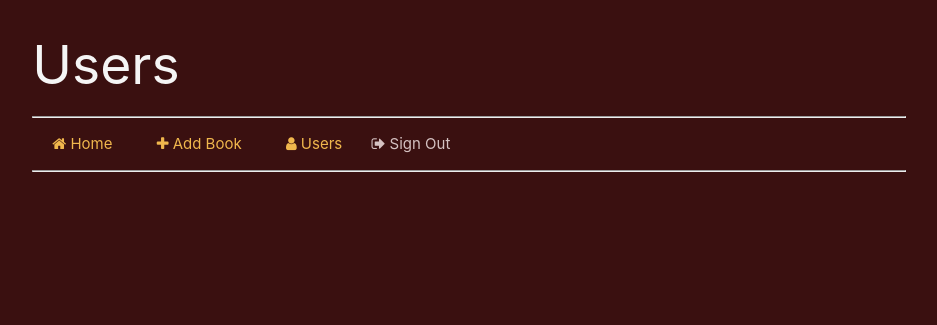
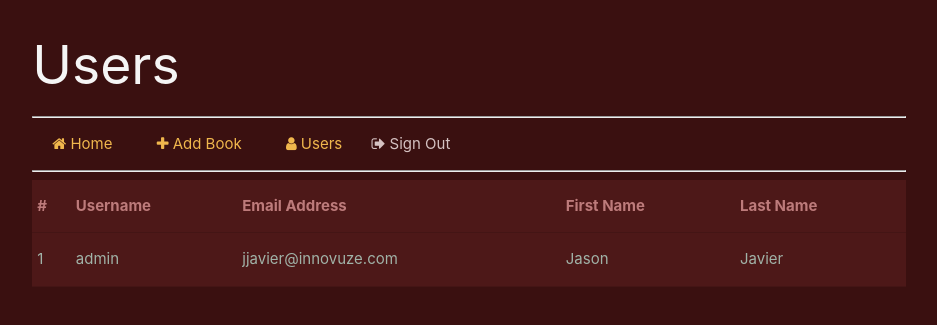
Before and after one commit to scarpakz/django-training, a Django app: page /users/ in a window 1280 px wide. Shown: the top 325 px of the page, without its empty margins (171-1108 px from the left). Run offline with Django 3.2, Linux system fonts and the light colour scheme; a user stored in the database is signed in; data comes from the database, SQL or seed files in the repository; both versions use the stored data as it was after the commit.

```diff
--- a/book_management/account/static/account/style.css
+++ b/book_management/account/static/account/style.css
@@ -57,3 +57,9 @@ body{
 .user-dashboard .row .col.s12 ul a li:hover{
     background-color: #4f1212;
 }
+
+/* BOOK ADD */
+.user-dashboard .row .col .book-form{
+    background-color:#0000003b;
+    padding: 15px;
+}
--- a/book_management/account/templates/account/dashboard.html
+++ b/book_management/account/templates/account/dashboard.html
@@ -13,7 +13,7 @@
                     <a href="{% url 'dashboard' %}">
                         <li><i class="fa fa-home"></i> Home</li>
                     </a>
-                    <a href="">
+                    <a href="{% url 'add_book' %}">
                         <li><i class="fa fa-plus"></i> Add Book</li>
                     </a>
                     <a href="{% url 'users' %}">
@@ -40,7 +40,7 @@
                             <td>{{ b.description }}</td>
                             <td>{{ b.author }}</td>
                             <td>
-                                <a href="">Update</a> /
+                                <a href="{% url 'update_book' b.id %}">Update</a> /
                                 <a href="{% url 'book_delete' b.id %}">Delete</a>
                             </td>
                         </tr>
--- a/book_management/account/templates/account/users.html
+++ b/book_management/account/templates/account/users.html
@@ -13,7 +13,7 @@
                         <a href="{% url 'dashboard' %}">
                             <li><i class="fa fa-home"></i> Home</li>
                         </a>
-                        <a href="">
+                        <a href="{% url 'add_book' %}">
                             <li><i class="fa fa-plus"></i> Add Book</li>
                         </a>
                         <a href="{% url 'users' %}">
@@ -22,6 +22,32 @@
                         <a href="{% url 'logout' %}" class="sign-out"><i class="fa fa-sign-out" aria-hidden="true"></i> Sign Out</a>
                     </ul>
                     <hr>
+                    <div class="user-table">
+                        <table>
+                            <thead>
+                                <th>#</th>
+                                <th>Username</th>
+                                <th>Email Address</th>
+                                <th>First Name</th>
+                                <th>Last Name</th>
+                            </thead>
+                            <tbody>
+                                {% if user_list %}
+                                    {% for u in user_list %}
+                                        <tr>
+                                            <td>{{ forloop.counter }}</td>
+                                            <td>{{ u.username }}</td>
+                                            <td>{{ u.email }}</td>
+                                            <td>{{ u.first_name }}</td>
+                                            <td>{{ u.last_name }}</td>
+                                        </tr>
+                                    {% endfor %}
+                                {% else %}
+                                    <p>No users to display.</p>
+                                {% endif %}
+                            </tbody>
+                        </table>
+                    </div>
                 </div>
             </div>
         </div>
--- a/book_management/account/urls.py
+++ b/book_management/account/urls.py
@@ -3,10 +3,12 @@ from .views import UserListView, DeleteBookView
 from . import views
 
 urlpatterns = [
-    path('accounts/login', views.UserLoginView.as_view(), name="login"),
+    path('accounts/login/', views.UserLoginView.as_view(), name="login"),
     path('logout/', views.UserLogoutView.as_view(), name="logout"),
     path('register/', views.UserCreateView.as_view(), name="register"),
     path('dashboard/', views.UserDashboardCreateView.as_view(), name="dashboard"),
     path('users/', views.UserDashboardDisplayUsers.as_view(), name="users"),
     path('delete/<int:pk>/', views.DeleteBookView.as_view(), name="book_delete"),
+    path('book/', views.BookCreateView.as_view(), name="add_book"),
+    path('update_book/<int:pk>/', views.BookUpdateView.as_view(), name="update_book"),
 ]
--- a/book_management/account/views.py
+++ b/book_management/account/views.py
@@ -8,6 +8,8 @@ from django.contrib.auth.models import User
 from django.contrib.auth import views
 from django.urls import reverse_lazy
 from .models import Book
+
+from .forms import BookForm
 
 class UserListView(ListView):
     model = User
@@ -35,13 +37,29 @@ class UserDashboardCreateView(CreateView, ListView):
 
 @method_decorator(login_required, name='dispatch')
 class UserDashboardDisplayUsers(ListView):
-    model = Book
+    model = User
+    context_object_name = 'user_list'
     template_name = 'account/users.html'
 
 class UserLogoutView(views.LogoutView):
     model = Book
     template_name = 'account/logout.html'
 
+@method_decorator(login_required, name='dispatch')
 class DeleteBookView(DeleteView):
     model = Book
     success_url = reverse_lazy('dashboard')
+
+@method_decorator(login_required, name='dispatch')
+class BookCreateView(CreateView):
+    model = Book
+    template_name = 'account/add_book.html'
+    fields = ['name','description','author']
+    success_url = reverse_lazy('dashboard')
+
+@method_decorator(login_required, name='dispatch')
+class BookUpdateView(UpdateView):
+    model = Book
+    fields = ['name', 'author', 'description']
+    template_name_suffix = "_update_form"
+    success_url = reverse_lazy('dashboard')
```
Also changed, not shown: book_management/account/forms.py (added, +16 -0 lines), book_management/account/templates/account/add_book.html (added, +47 -0 lines), book_management/account/templates/account/book_update_form.html (added, +29 -0 lines), book_management/db.sqlite3.
